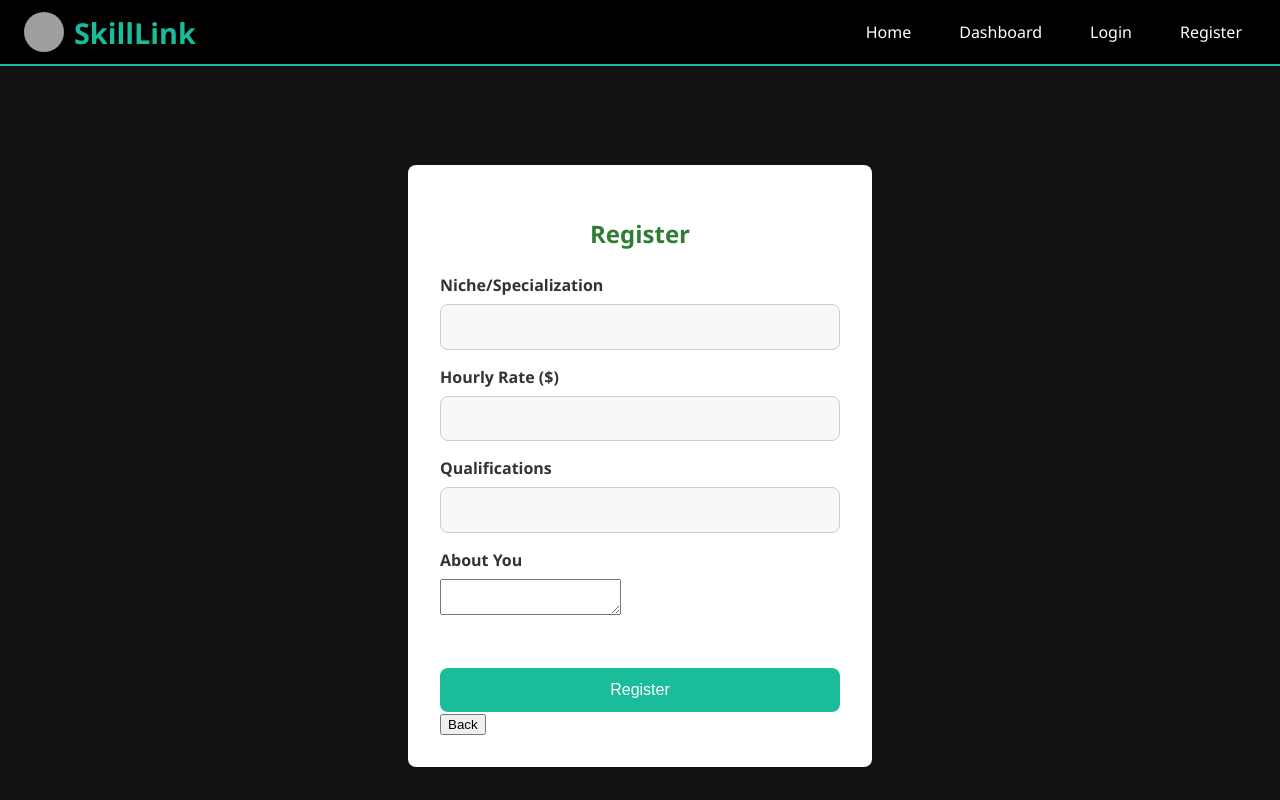
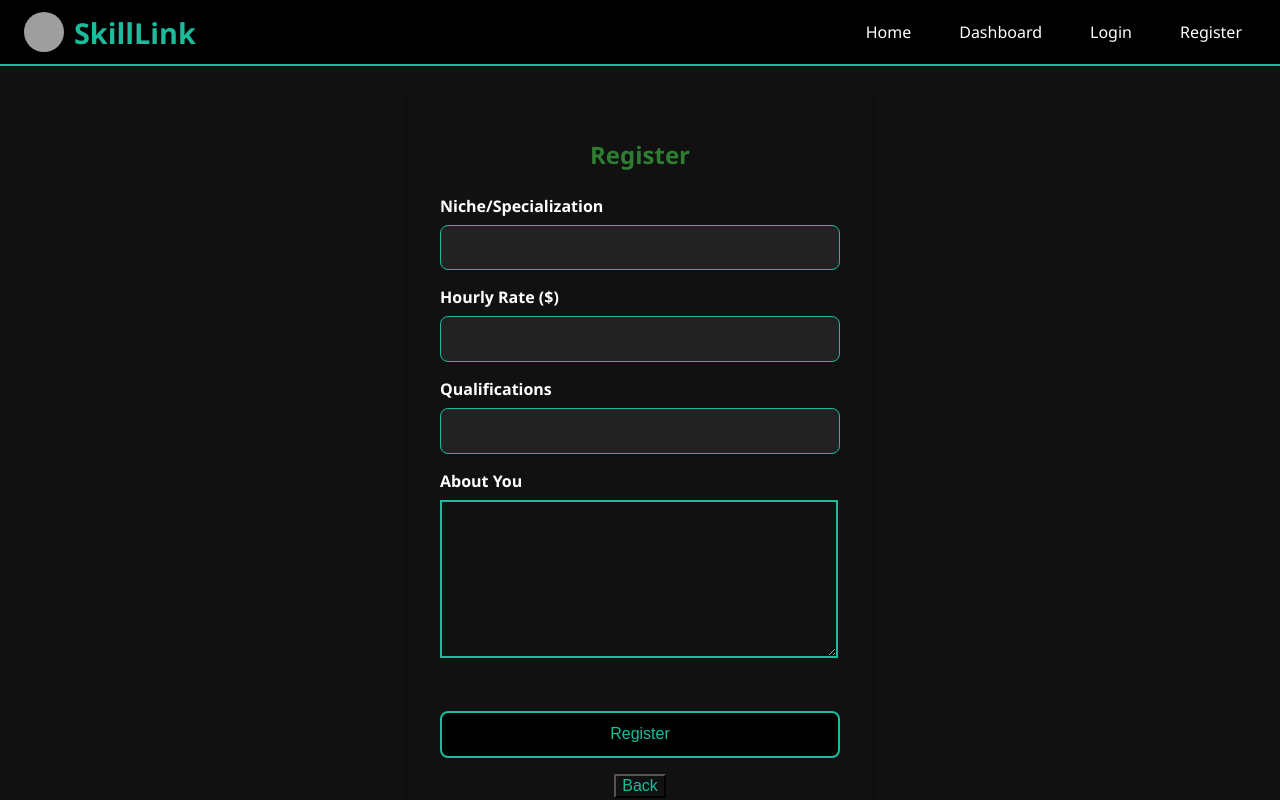
Before and after one commit to 10anees/SkillLink, a React (Vite) app in the folder client/: page /register in a window 1280 px wide. Both pictures are taken after typing "Sample", "name@example.com", "Sample123", "Sample" into the empty fields and a click on the button "Next". Shown: the top 800 px of the page. Built offline with nearby package versions, Linux system fonts and the light colour scheme; grey boxes are pictures that could not be loaded.

Commit message:
Improved UI

```diff
--- a/client/src/pages/Dashboard.jsx
+++ b/client/src/pages/Dashboard.jsx
@@ -153,17 +153,13 @@ const Dashboard = () => {
 
               <div
                 className="overview-card dark"
-                onClick={() =>
-                  navigate(
-                    currentUser.accType === "Client" ? "/post-job" : "/jobs"
-                  )
-                }
+                onClick={ () => navigate("/proposals") }
                 style={{ cursor: "pointer" }}
               >
                 <h3>
                   {currentUser.accType === "Client"
                     ? "Active Proposals"
-                    : "Applied Jobs"}
+                    : "Applied Proposals"}
                 </h3>
                 <p>
                   {jobsCount}{" "}
--- a/client/src/pages/Register.jsx
+++ b/client/src/pages/Register.jsx
@@ -15,7 +15,7 @@ const Register = () => {
     about: "",
     // Client fields
     companyName: "",
-    companyAddress: ""
+    companyAddress: "",
   });
 
   const [showPassword, setShowPassword] = useState(false);
@@ -32,7 +32,12 @@ const Register = () => {
   const handleNext = (e) => {
     e.preventDefault();
     // Validate basic fields first
-    if (!formData.name || !formData.email || !formData.password || !formData.country) {
+    if (
+      !formData.name ||
+      !formData.email ||
+      !formData.password ||
+      !formData.country
+    ) {
       alert("Please fill all required fields");
       return;
     }
@@ -48,7 +53,7 @@ const Register = () => {
         email: formData.email,
         password: formData.password,
         country: formData.country,
-        accType: formData.accType
+        accType: formData.accType,
       };
 
       // Add account-specific fields
@@ -91,7 +96,7 @@ const Register = () => {
           qualification: "",
           about: "",
           companyName: "",
-          companyAddress: ""
+          companyAddress: "",
         });
         setStep(1);
       } else {
@@ -109,7 +114,10 @@ const Register = () => {
 
   return (
     <div className="register-container">
-      <form className="register-form" onSubmit={step === 1 ? handleNext : handleSubmit}>
+      <form
+        className="register-form"
+        onSubmit={step === 1 ? handleNext : handleSubmit}
+      >
         <h2>Register</h2>
 
         {step === 1 ? (
@@ -229,6 +237,13 @@ const Register = () => {
                     value={formData.about}
                     onChange={handleChange}
                     required
+                    style={{
+                      backgroundColor: "#111",
+                      color: "#fff",
+                      width: "390px",
+                      height: "150px",
+                      border: "2px solid #1abc9c",
+                    }}
                   />
                 </div>
               </>
@@ -290,11 +305,7 @@ const Register = () => {
         </button>
 
         {step === 2 && (
-          <button
-            type="button"
-            className="back-btn"
-            onClick={() => setStep(1)}
-          >
+          <button type="button" className="back-btn" onClick={() => setStep(1)}>
             Back
           </button>
         )}
--- a/client/src/styles/Dashboard.css
+++ b/client/src/styles/Dashboard.css
@@ -12,6 +12,7 @@
 }
 
 .dashboard-container {
+  height: 100vh;
   background: var(--light-bg);
   color: var(--text-light);
   padding: 2rem;
@@ -106,6 +107,7 @@
 
 /* Guest dashboard styles */
 .guest-dashboard {
+
   text-align: center;
   padding: 2rem;
   font-family: 'Segoe UI', sans-serif;
@@ -114,13 +116,13 @@
 
 .guest-dashboard h1 {
   font-size: 2rem;
-  color: var(--dark);
+  color: #00eeff;
   margin-bottom: 0.5rem;
 }
 
 .guest-dashboard p {
   font-size: 1rem;
-  color: #555;
+  color: #befff6;
   max-width: 600px;
   margin: 0 auto;
 }
@@ -135,7 +137,7 @@
 }
 
 .action-card {
-  background-color: #fff;
+  background-color: #1f1f1f;
   padding: 2rem;
   border-radius: var(--radius);
   width: 300px;
@@ -150,13 +152,13 @@
 
 .action-card h3 {
   margin-bottom: 0.5rem;
-  color: var(--dark);
+  color: #14b8a6;
   font-family: inherit;
   font-size: 1.3rem;
 }
 
 .action-card p {
-  color: #555;
+  color: #8d8d8d;
   margin-bottom: 1rem;
   font-size: 0.95rem;
   line-height: 1.4;
@@ -165,9 +167,9 @@
 /* Button Styling */
 .action-button {
   padding: 0.7rem 1.5rem;
-  background-color: var(--turquoise);
-  color: var(--text-light);
-  border: none;
+  background-color: black;
+  color: var(--turquoise);
+  border: 2px solid var(--turquoise);
   border-radius: var(--radius);
   font-size: 1rem;
   font-family: inherit;
--- a/client/src/styles/Login.css
+++ b/client/src/styles/Login.css
@@ -5,11 +5,11 @@
   justify-content: center;
   align-items: center;
   height: 90vh;
-    background-color: #f0f8f8;
+  background-color: black;
 }
 
 .login-box {
-    background-color: white;
+  background-color: #111;
   padding: 3rem;
   border-radius: 12px;
   box-shadow: 0 8px 24px rgba(0, 0, 0, 0.1);
@@ -18,13 +18,19 @@
   text-align: center;
 }
 
+.login-box input:focus {
+  outline: none;
+  border-color: #40e0d0; /* Turquoise */
+  box-shadow: 0 0 5px #40e0d0; /* Turquoise glow */
+}
+
 .login-box h2 {
-    color: #008080;
+  color: #40e0d0; /* Turquoise */
   margin-bottom: 0.5rem;
 }
 
 .login-box p {
-    color: #555;
+  color: #40e0d0; /* Turquoise */
   margin-bottom: 2rem;
 }
 
@@ -40,17 +46,18 @@
 .login-box button {
   width: 100%;
   padding: 0.9rem;
-    background-color: #008080;
-    color: white;
-    border: none;
+  background-color: black;
+  color: #40e0d0; /* Turquoise */
+  border: 2px solid #40e0d0; /* Turquoise outline */
   border-radius: 8px;
   font-size: 1rem;
   cursor: pointer;
-    transition: background 0.3s ease;
+  transition: background 0.3s ease, color 0.3s ease;
 }
 
 .login-box button:hover {
-    background-color: #006666;
+  background-color: #40e0d0; /* Turquoise */
+  color: black;
 }
 
 .signup-link {
@@ -59,7 +66,7 @@
 }
 
 .signup-link a {
-    color: #008080;
+  color: #40e0d0; /* Turquoise */
   text-decoration: none;
 }
 
--- a/client/src/styles/Register.css
+++ b/client/src/styles/Register.css
@@ -1,16 +1,17 @@
 :root {
-  --primary-color: #1abc9c;
-  --secondary-color: #333;
-  --input-bg: #f8f8f8;
+  --primary-color: #1abc9c; /* Turquoise */
+  --secondary-color: #ffffff; /* White for text */
+  --input-bg: #222; /* Dark background for inputs */
   --border-radius: 8px;
   --font-size: 16px;
 }
 
 body {
   font-family: Arial, sans-serif;
-  background-color: #f0f0f0;
+  background-color: #000; /* Black background */
   margin: 0;
   padding: 0;
+  color: var(--secondary-color); /* White text */
 }
 
 .register-container {
@@ -21,17 +22,17 @@ body {
 }
 
 .register-form {
-  background-color: white;
+  background-color: #111; /* Darker black for form */
   padding: 2rem;
   border-radius: var(--border-radius);
-  box-shadow: 0 4px 10px rgba(0, 0, 0, 0.1);
+  box-shadow: 0 4px 10px rgba(0, 0, 0, 0.5);
   width: 100%;
   max-width: 400px;
 }
 
 h2 {
   text-align: center;
-  color: var(--secondary-color);
+  color: var(--primary-color); /* Turquoise heading */
   margin-bottom: 1.5rem;
 }
 
@@ -42,7 +43,7 @@ h2 {
 label {
   display: block;
   font-weight: bold;
-  color: var(--secondary-color);
+  color: var(--secondary-color); /* White labels */
   margin-bottom: 0.5rem;
 }
 
@@ -51,9 +52,10 @@ select {
   width: 100%;
   box-sizing: border-box;
   padding: 0.8rem;
-  border: 1px solid #ccc;
+  border: 1px solid var(--primary-color); /* Turquoise border */
   border-radius: var(--border-radius);
-  background-color: var(--input-bg);
+  background-color: var(--input-bg); /* Dark input background */
+  color: var(--secondary-color); /* White text */
   font-size: var(--font-size);
 }
 
@@ -66,21 +68,23 @@ select:focus {
 button.submit-btn {
   width: 100%;
   padding: 0.8rem;
-  background-color: var(--primary-color);
-  color: white;
-  border: none;
+  background-color: #000; /* Solid black button */
+  color: var(--primary-color); /* Turquoise text */
+  border: 2px solid var(--primary-color); /* Turquoise outline */
   border-radius: var(--border-radius);
   font-size: var(--font-size);
   cursor: pointer;
-  transition: background-color 0.3s ease;
+  transition: background-color 0.3s ease, color 0.3s ease;
 }
 
 button.submit-btn:hover {
-  background-color: #16a085;
+  background-color: var(--primary-color); /* Turquoise background */
+  color: #000; /* Black text */
 }
 
 button.submit-btn:disabled {
-  background-color: #ccc;
+  background-color: #333; /* Dark gray for disabled */
+  color: #777; /* Light gray text */
   cursor: not-allowed;
 }
 
@@ -100,7 +104,7 @@ button.submit-btn:disabled {
   transform: translateY(-50%);
   cursor: pointer;
   font-size: 1.2rem;
-  color: #555;
+  color: var(--primary-color); /* Turquoise eye icon */
   user-select: none;
 }
 
@@ -109,3 +113,13 @@ button.submit-btn:disabled {
     padding: 1.5rem;
   }
 }
+
+.back-btn {
+  display: block;
+  margin: 1rem auto;
+  text-align: center;
+  background-color: #111;
+  color: var(--primary-color); /* Turquoise text */
+  text-decoration: none;
+  font-size: var(--font-size);
+}
```
Lines whose indentation alone changed are shown as unchanged.
